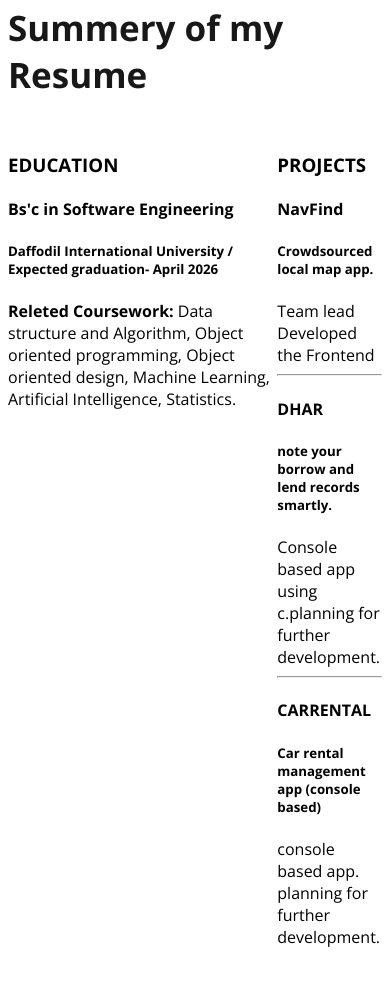
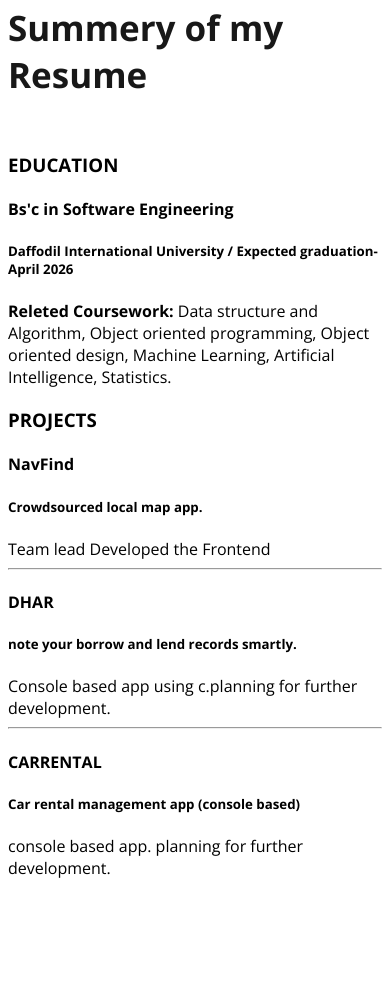
Before and after one commit to abdlnoman/Responsive-Portfolio, a plain HTML site: page index.html in a window 390 px wide. Shown: the part 3560-4543 px from the top of the page. Drawn offline with nearby package versions, Linux system fonts and the light colour scheme.

Commit message:
Media query for resume container to show flex direction: column for mobile devices

```diff
--- a/styles/portfolio.css
+++ b/styles/portfolio.css
@@ -165,4 +165,7 @@ nav ul{
       .skill-container{
         flex-direction: column;
       }
+      .resume-container{
+        flex-direction: column;
+      }
     }
```
